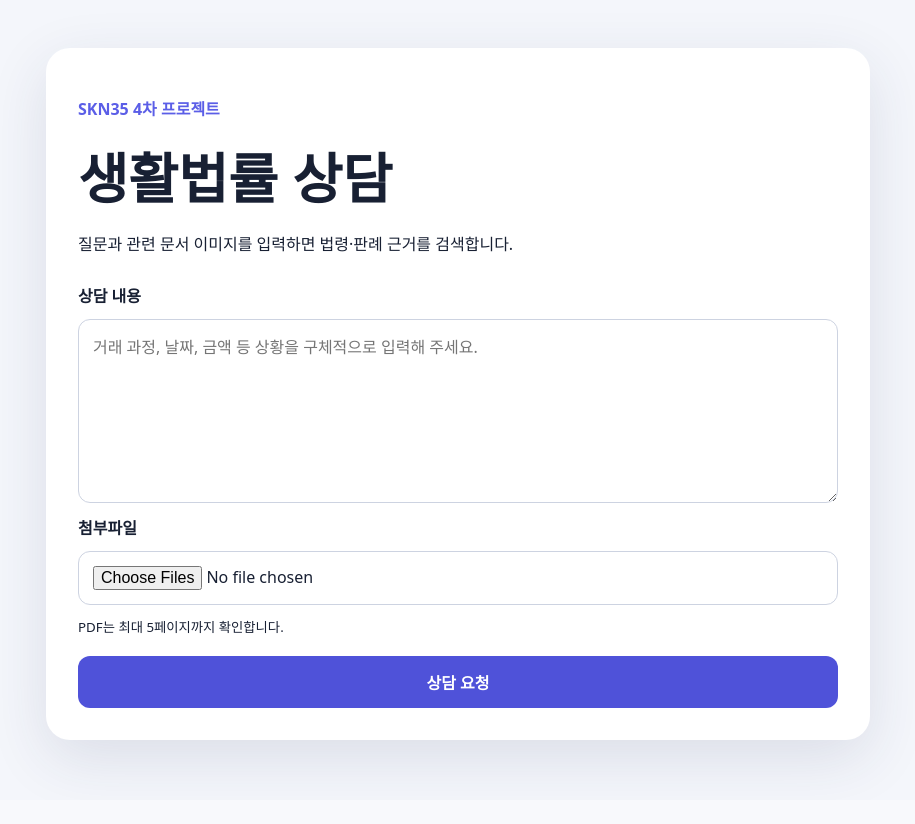
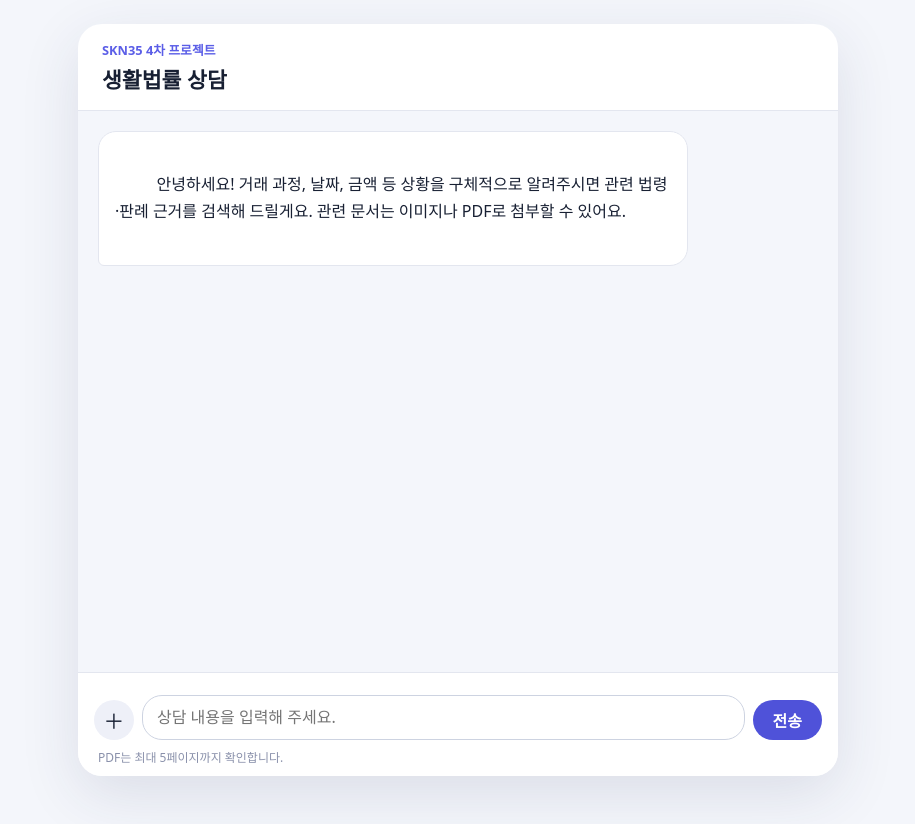
Before and after one commit to SKNETWORKS-FAMILY-AICAMP/SKN35-4th-3Team, a Django app: page / in a window 1280 px wide. Shown: the whole page, without its empty margins (182-1097 px from the left). Before the commit the page ends 772 px from the top, so only its background shows below. Run offline with Django 5.2, Linux system fonts and the light colour scheme.

Commit message:
[Fix] screen

```diff
--- a/apps/chat/static/chat/chat.css
+++ b/apps/chat/static/chat/chat.css
@@ -5,42 +5,192 @@
   color: #182033;
 }
 
+* { box-sizing: border-box; }
+
+html, body { height: 100%; }
 body { margin: 0; }
 
+/* 가운데 고정된 채팅창 */
 .chat-shell {
   width: min(760px, calc(100% - 32px));
-  margin: 48px auto;
-  padding: 32px;
+  height: calc(100dvh - 48px);
+  margin: 24px auto;
+  display: flex;
+  flex-direction: column;
+  overflow: hidden;
   border-radius: 24px;
   background: #fff;
   box-shadow: 0 18px 60px rgba(39, 52, 90, .12);
 }
 
-.eyebrow { color: #5b5ee7; font-weight: 700; }
-h1 { margin: 8px 0; font-size: clamp(2rem, 6vw, 3.4rem); }
-form { display: grid; gap: 12px; margin-top: 28px; }
-label { font-weight: 700; }
-textarea, input, button { font: inherit; }
-textarea, input {
-  padding: 14px;
+/* 헤더 (고정) */
+.chat-header {
+  flex: none;
+  padding: 16px 24px;
+  border-bottom: 1px solid #e3e6ef;
+}
+.eyebrow { margin: 0; color: #5b5ee7; font-size: .8rem; font-weight: 700; }
+.chat-header h1 { margin: 4px 0 0; font-size: 1.35rem; }
+
+/* 대화 영역 (여기만 스크롤) */
+.messages {
+  flex: 1;
+  min-height: 0;
+  overflow-y: auto;
+  padding: 20px 20px;
+  display: flex;
+  flex-direction: column;
+  gap: 12px;
+  background: #f4f6fb;
+  scroll-behavior: smooth;
+}
+
+.msg { display: flex; }
+.msg.user { justify-content: flex-end; }
+.msg.bot { justify-content: flex-start; }
+
+.bubble {
+  max-width: 82%;
+  padding: 12px 16px;
+  border-radius: 18px;
+  line-height: 1.7;
+  white-space: pre-wrap;
+  word-break: break-word;
+}
+.msg.user .bubble {
+  background: #4f52d9;
+  color: #fff;
+  border-bottom-right-radius: 6px;
+}
+.msg.bot .bubble {
+  background: #fff;
+  border: 1px solid #e3e6ef;
+  border-bottom-left-radius: 6px;
+}
+
+/* 답변 말풍선 내부 */
+.status { margin: 0 0 6px; color: #4f52d9; font-size: .85rem; font-weight: 700; }
+.answer { white-space: pre-wrap; }
+
+.sources-block {
+  margin-top: 12px;
+  padding-top: 10px;
+  border-top: 1px dashed #cdd3e1;
+  white-space: normal;
+}
+.sources-title { margin: 0 0 4px; color: #6b7390; font-size: .8rem; font-weight: 700; }
+.sources { margin: 0; padding-left: 18px; font-size: .88rem; line-height: 1.6; }
+.sources a { color: #4f52d9; }
+
+.attach-tag {
+  display: inline-block;
+  margin-top: 8px;
+  padding: 2px 10px;
+  border-radius: 12px;
+  background: rgba(255, 255, 255, .22);
+  font-size: .8rem;
+}
+
+/* 입력 중 표시 */
+.typing { display: inline-flex; gap: 4px; margin-right: 6px; vertical-align: middle; }
+.typing i {
+  width: 7px; height: 7px; border-radius: 50%;
+  background: #9aa1bd;
+  animation: blink 1.2s infinite ease-in-out;
+}
+.typing i:nth-child(2) { animation-delay: .2s; }
+.typing i:nth-child(3) { animation-delay: .4s; }
+@keyframes blink {
+  0%, 80%, 100% { opacity: .25; }
+  40% { opacity: 1; }
+}
+
+/* 입력창 (하단 고정) */
+#chat-form {
+  flex: none;
+  margin: 0;
+  padding: 12px 16px calc(10px + env(safe-area-inset-bottom));
+  border-top: 1px solid #e3e6ef;
+  background: #fff;
+}
+
+.composer { display: flex; align-items: flex-end; gap: 8px; }
+
+textarea, button { font: inherit; }
+
+.attach-btn {
+  flex: none;
+  width: 40px; height: 40px;
+  display: grid; place-items: center;
+  border-radius: 50%;
+  background: #eef0f8;
+  font-size: 1.3rem;
+  cursor: pointer;
+  user-select: none;
+}
+.attach-btn:hover { background: #e1e4f2; }
+
+#question {
+  flex: 1;
+  max-height: 140px;
+  padding: 10px 14px;
   border: 1px solid #cdd3e1;
-  border-radius: 12px;
+  border-radius: 20px;
+  line-height: 1.45;
+  resize: none;
+  outline: none;
 }
-button {
-  margin-top: 8px;
-  padding: 14px 20px;
+#question:focus { border-color: #4f52d9; }
+
+button[type="submit"] {
+  flex: none;
+  height: 40px;
+  padding: 0 20px;
   border: 0;
-  border-radius: 12px;
+  border-radius: 20px;
   background: #4f52d9;
   color: #fff;
   font-weight: 700;
   cursor: pointer;
 }
 button:disabled { opacity: .55; cursor: wait; }
-#result { margin-top: 32px; padding-top: 24px; border-top: 1px solid #e3e6ef; }
-#answer { line-height: 1.75; white-space: pre-wrap; }
-#status { color: #4f52d9; font-weight: 700; }
 
+.hint { display: block; margin: 8px 4px 0; color: #8a91ab; font-size: .75rem; }
+
+/* 첨부 파일 칩 */
+.file-list {
+  list-style: none;
+  margin: 0 0 10px;
+  padding: 0;
+  display: flex;
+  flex-wrap: wrap;
+  gap: 6px;
+}
+.file-list li {
+  display: flex; align-items: center; gap: 6px;
+  padding: 4px 8px 4px 12px;
+  border-radius: 14px;
+  background: #eef0f8;
+  font-size: .8rem;
+}
+.file-list button {
+  height: auto;
+  padding: 0;
+  margin: 0;
+  background: none;
+  color: #6b7390;
+  font-size: 1rem;
+  line-height: 1;
+}
+
+/* 모바일: 화면 전체 사용 */
 @media (max-width: 600px) {
-  .chat-shell { margin: 0; width: auto; min-height: 100vh; border-radius: 0; padding: 24px; }
+  .chat-shell {
+    width: 100%;
+    height: 100dvh;
+    margin: 0;
+    border-radius: 0;
+    box-shadow: none;
+  }
+  .bubble { max-width: 88%; }
 }
--- a/apps/chat/static/chat/chat.js
+++ b/apps/chat/static/chat/chat.js
@@ -1,17 +1,92 @@
 const form = document.querySelector("#chat-form");
-const result = document.querySelector("#result");
-const statusBox = document.querySelector("#status");
-const answerBox = document.querySelector("#answer");
-const sourceList = document.querySelector("#sources");
+const messages = document.querySelector("#messages");
+const textarea = document.querySelector("#question");
+const fileInput = document.querySelector("#files");
+const fileList = document.querySelector("#file-list");
+const sendButton = form.querySelector("button[type='submit']");
+
+let selectedFiles = [];
+
+function scrollToBottom() {
+  messages.scrollTop = messages.scrollHeight;
+}
+
+function addMessage(role) {
+  const wrap = document.createElement("div");
+  wrap.className = `msg ${role}`;
+  const bubble = document.createElement("div");
+  bubble.className = "bubble";
+  wrap.append(bubble);
+  messages.append(wrap);
+  scrollToBottom();
+  return bubble;
+}
+
+/* textarea 자동 높이 */
+function autoGrow() {
+  textarea.style.height = "auto";
+  textarea.style.height = `${Math.min(textarea.scrollHeight, 140)}px`;
+}
+textarea.addEventListener("input", autoGrow);
+
+/* Enter 전송 / Shift+Enter 줄바꿈 (한글 조합 중에는 무시) */
+textarea.addEventListener("keydown", (event) => {
+  if (event.key === "Enter" && !event.shiftKey && !event.isComposing) {
+    event.preventDefault();
+    form.requestSubmit();
+  }
+});
+
+/* 선택한 파일을 input.files에 동기화 → new FormData(form)이 그대로 동작 */
+function syncFileInput() {
+  const transfer = new DataTransfer();
+  selectedFiles.forEach((file) => transfer.items.add(file));
+  fileInput.files = transfer.files;
+}
+
+function renderFiles() {
+  fileList.replaceChildren();
+  fileList.hidden = selectedFiles.length === 0;
+  selectedFiles.forEach((file, index) => {
+    const item = document.createElement("li");
+    item.append(file.name);
+    const remove = document.createElement("button");
+    remove.type = "button";
+    remove.textContent = "×";
+    remove.setAttribute("aria-label", `${file.name} 삭제`);
+    remove.addEventListener("click", () => {
+      selectedFiles.splice(index, 1);
+      syncFileInput();
+      renderFiles();
+    });
+    item.append(remove);
+    fileList.append(item);
+  });
+}
+
+fileInput.addEventListener("change", () => {
+  selectedFiles = selectedFiles.concat(Array.from(fileInput.files));
+  syncFileInput();
+  renderFiles();
+});
 
 function renderSources(sources = []) {
-  sourceList.replaceChildren();
+  const block = document.createElement("div");
+  block.className = "sources-block";
+
+  const title = document.createElement("p");
+  title.className = "sources-title";
+  title.textContent = "확인된 출처";
+  block.append(title);
+
+  const list = document.createElement("ul");
+  list.className = "sources";
+
   if (!sources.length) {
     const item = document.createElement("li");
     item.textContent = "표시할 출처가 없습니다.";
-    sourceList.append(item);
-    return;
-  }
+    list.append(item);
+  } else {
     sources.forEach((source) => {
       const item = document.createElement("li");
       const label = source.source_name || source.title || source.document_id || "출처";
@@ -25,35 +100,86 @@ function renderSources(sources = []) {
       } else {
         item.textContent = label;
       }
-    sourceList.append(item);
+      list.append(item);
     });
+  }
+
+  block.append(list);
+  return block;
 }
 
 form.addEventListener("submit", async (event) => {
   event.preventDefault();
-  const button = form.querySelector("button[type='submit']");
-  button.disabled = true;
-  result.hidden = false;
-  statusBox.textContent = "상담 자료를 확인하고 있습니다.";
-  answerBox.textContent = "";
-  sourceList.replaceChildren();
+
+  const question = textarea.value.trim();
+  if (!question) return;
+
+  // 입력창을 비우기 전에 전송 데이터 먼저 만들기 (csrf 토큰, question, files 포함)
+  const formData = new FormData(form);
+  const attachedNames = selectedFiles.map((file) => file.name);
+
+  // 내 말풍선
+  const userBubble = addMessage("user");
+  userBubble.append(question);
+  if (attachedNames.length) {
+    const tag = document.createElement("div");
+    tag.className = "attach-tag";
+    tag.textContent = `📎 ${attachedNames.join(", ")}`;
+    userBubble.append(tag);
+  }
+
+  // 입력창 초기화
+  textarea.value = "";
+  autoGrow();
+  selectedFiles = [];
+  syncFileInput();
+  renderFiles();
+  sendButton.disabled = true;
+
+  // 답변 말풍선 (로딩 상태)
+  const botBubble = addMessage("bot");
+  const loading = document.createElement("span");
+  loading.innerHTML = '<span class="typing"><i></i><i></i><i></i></span>';
+  loading.append("상담 자료를 확인하고 있습니다.");
+  botBubble.append(loading);
+  scrollToBottom();
 
   try {
     const response = await fetch(form.dataset.endpoint, {
       method: "POST",
-      body: new FormData(form),
+      body: formData,
       headers: { "X-Requested-With": "XMLHttpRequest" },
     });
     const payload = await response.json();
     if (!response.ok) throw new Error(payload.error || "요청 처리에 실패했습니다.");
-    statusBox.textContent = payload.status;
-    answerBox.textContent = payload.answer || "답변이 없습니다.";
-    renderSources(payload.sources || payload.citations);
+
+    botBubble.replaceChildren();
+
+    if (payload.status) {
+      const status = document.createElement("p");
+      status.className = "status";
+      status.textContent = payload.status;
+      botBubble.append(status);
+    }
+
+    const answer = document.createElement("div");
+    answer.className = "answer";
+    answer.textContent = payload.answer || "답변이 없습니다.";
+    botBubble.append(answer);
+
+    botBubble.append(renderSources(payload.sources || payload.citations));
   } catch (error) {
-    statusBox.textContent = "오류";
-    answerBox.textContent = error.message;
-    renderSources();
+    botBubble.replaceChildren();
+    const status = document.createElement("p");
+    status.className = "status";
+    status.textContent = "오류";
+    const message = document.createElement("div");
+    message.className = "answer";
+    message.textContent = error.message;
+    botBubble.append(status, message);
   } finally {
-    button.disabled = false;
+    sendButton.disabled = false;
+    scrollToBottom();
+    textarea.focus();
   }
 });
--- a/apps/chat/templates/chat/index.html
+++ b/apps/chat/templates/chat/index.html
@@ -9,33 +9,32 @@
 </head>
 <body>
   <main class="chat-shell">
-    <header>
+    <header class="chat-header">
       <p class="eyebrow">SKN35 4차 프로젝트</p>
       <h1>생활법률 상담</h1>
-      <p>질문과 관련 문서 이미지를 입력하면 법령·판례 근거를 검색합니다.</p>
     </header>
+
+    <section id="messages" class="messages" aria-live="polite">
+      <div class="msg bot">
+        <div class="bubble">
+          안녕하세요! 거래 과정, 날짜, 금액 등 상황을 구체적으로 알려주시면 관련 법령·판례 근거를 검색해 드릴게요. 관련 문서는 이미지나 PDF로 첨부할 수 있어요.
+        </div>
+      </div>
+    </section>
 
     <form id="chat-form" data-endpoint="{{ chat_endpoint }}">
       {% csrf_token %}
-      <label for="question">상담 내용</label>
-      <textarea id="question" name="question" rows="7" required
-        placeholder="거래 과정, 날짜, 금액 등 상황을 구체적으로 입력해 주세요."></textarea>
-
-      <label for="files">첨부파일</label>
-      <input id="files" name="files" type="file" multiple
-        accept=".png,.jpg,.jpeg,.pdf,image/png,image/jpeg,application/pdf">
-      <small>PDF는 최대 {{ pdf_max_pages }}페이지까지 확인합니다.</small>
-
-      <button type="submit">상담 요청</button>
+      <ul id="file-list" class="file-list" hidden></ul>
+      <div class="composer">
+        <label class="attach-btn" for="files" title="파일 첨부">＋</label>
+        <input id="files" name="files" type="file" multiple hidden
+          accept=".png,.jpg,.jpeg,.pdf,image/png,image/jpeg,application/pdf">
+        <textarea id="question" name="question" rows="1" required
+          placeholder="상담 내용을 입력해 주세요."></textarea>
+        <button type="submit">전송</button>
+      </div>
+      <small class="hint">PDF는 최대 {{ pdf_max_pages }}페이지까지 확인합니다.</small>
     </form>
-
-    <section id="result" aria-live="polite" hidden>
-      <p id="status"></p>
-      <h2>답변</h2>
-      <div id="answer"></div>
-      <h2>확인된 출처</h2>
-      <ul id="sources"></ul>
-    </section>
   </main>
   <script src="{% static 'chat/chat.js' %}" defer></script>
 </body>
```
Lines whose indentation alone changed are shown as unchanged.
